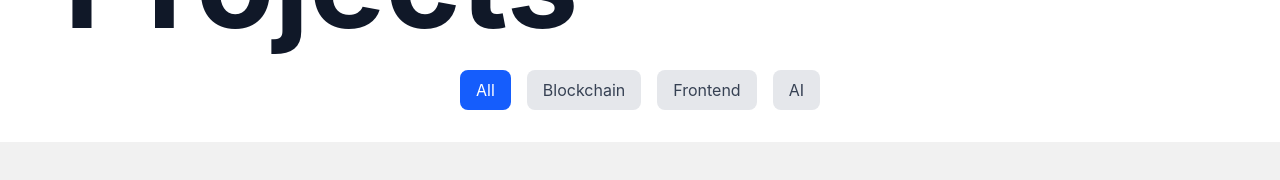
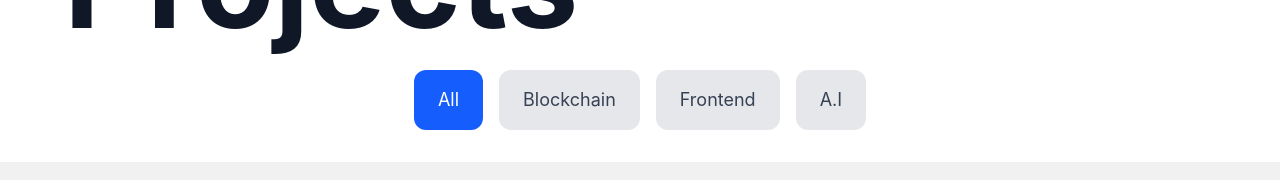
Before and after one commit to akorede12/MyPortfolio, a Next.js app: page /projects in a window 1280 px wide. Shown: the part 230-410 px from the top of the page. Built offline with nearby package versions, Linux system fonts and the light colour scheme.

Commit message:
ui tweaks

```diff
--- a/components/Projects.js
+++ b/components/Projects.js
@@ -7,7 +7,7 @@ export default function Projects() {
 
   const [activeFilter, setActiveFilter] = useState("All");
 
-  const filters = ["All", "Blockchain", "Frontend", "AI"];
+  const filters = ["All", "Blockchain", "Frontend", "A.I"];
 
   const filteredProjects = activeFilter === "All"
     ? ProjectData
@@ -27,7 +27,7 @@ export default function Projects() {
           <button
             key={filter}
             onClick={() => setActiveFilter(filter)}
-            className={`px-4 py-2 rounded-lg transition-colors ${activeFilter === filter
+            className={`px-6 text-lg py-4 rounded-xl transition-colors ${activeFilter === filter
               ? "bg-blue-600 text-white"
               : "bg-gray-200 dark:bg-gray-700 text-gray-700 dark:text-gray-300 hover:bg-gray-300 dark:hover:bg-gray-600"
               }`}
--- a/constants/projects.js
+++ b/constants/projects.js
@@ -3,7 +3,7 @@ const sampleProject = {
     name: 'E-Commerce Platform',
     description: 'A modern e-commerce platform built with Next.js and Tailwind CSS',
     mainImage: '/bpayHero.png',
-    labels: ["Blockchain", "Frontend", "AI"],
+    labels: ["Blockchain", "Frontend", "A.I"],
     screenshots: [
         '/TABHero.png',
         '/bpayHero.png',
```
